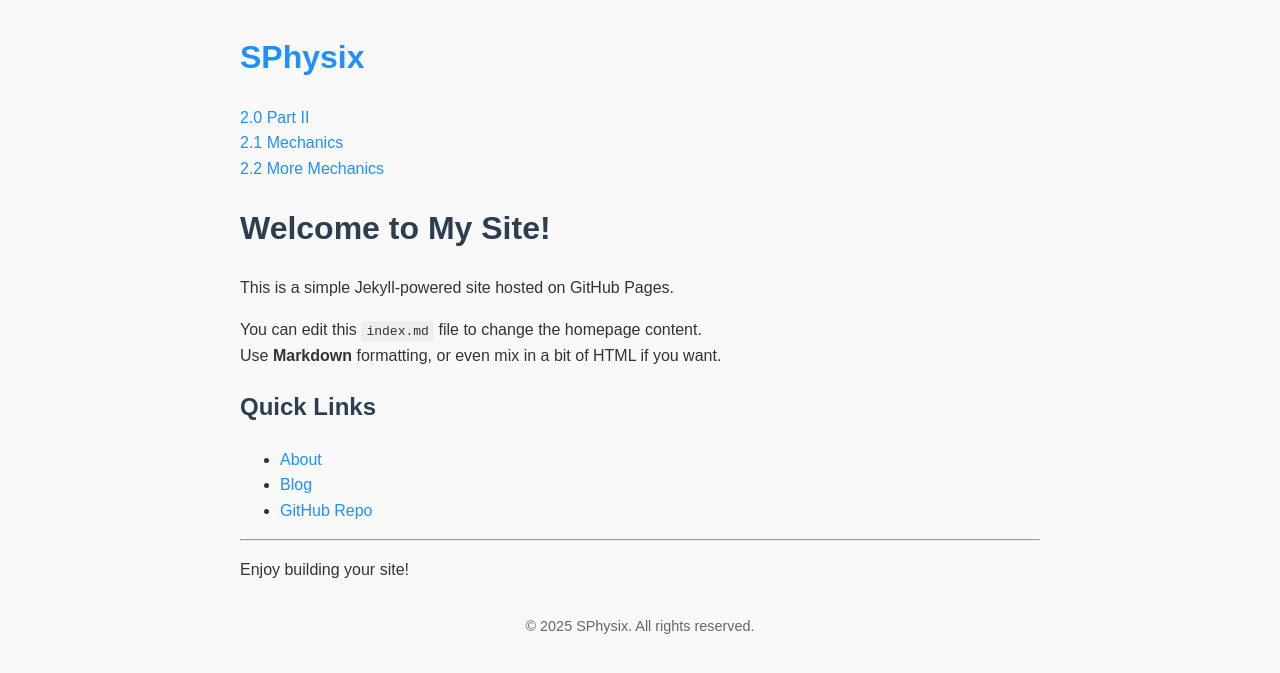
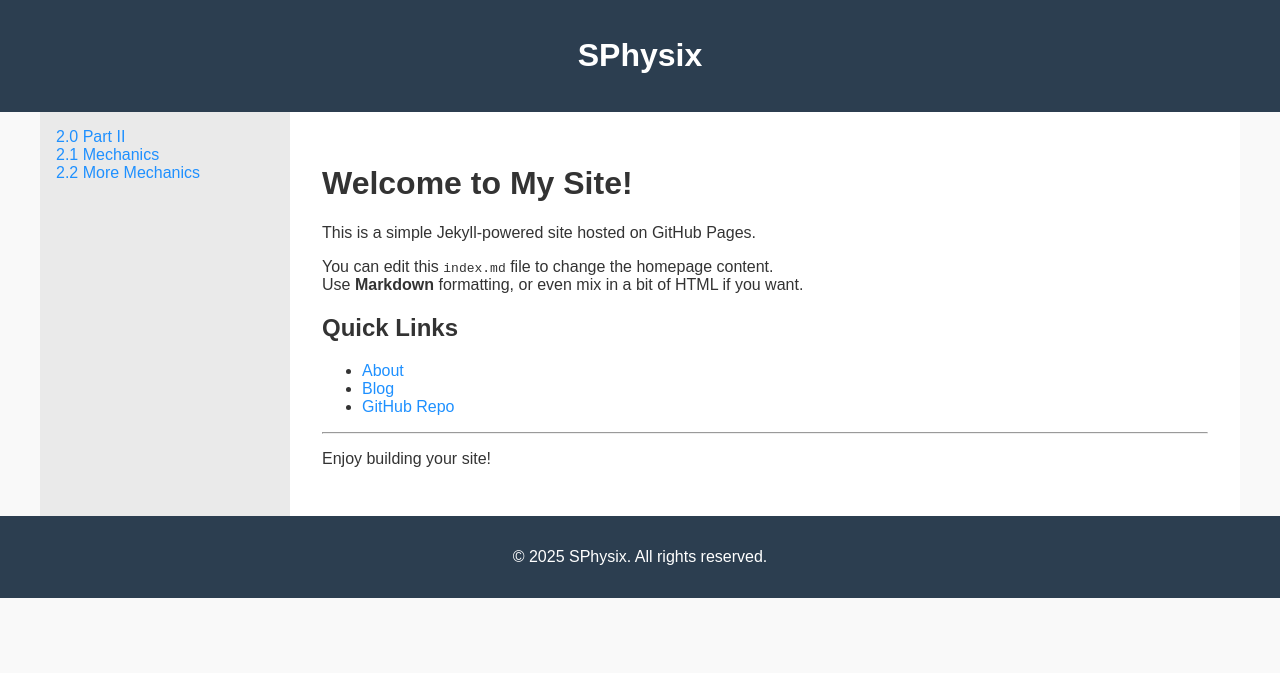
Before and after one commit to rplano/sphysix, a Jekyll site: the page built from index.md, in a window 1280 px wide. Shown: the top 673 px of the page. Built offline with Jekyll 4.4.1, drawn with Linux system fonts in a browser that asks for light colours.

Commit message:
Update style.css

```diff
--- a/assets/style.css
+++ b/assets/style.css
@@ -1,17 +1,41 @@
-/* style.css */
-
 body {
   font-family: Arial, sans-serif;
-  line-height: 1.6;
-  max-width: 800px;
-  margin: 2rem auto;
-  padding: 0 1rem;
-  background-color: #f9f9f9;
+  margin: 0;
+  padding: 0;
+  background: #f9f9f9;
   color: #333;
 }
 
-h1, h2, h3 {
-  color: #2c3e50;
+header, footer {
+  background: #2c3e50;
+  color: white;
+  text-align: center;
+  padding: 1em;
+}
+
+header a {
+  color: white;
+  text-decoration: none;
+}
+
+.container {
+  display: flex;
+  max-width: 1200px;
+  margin: 0 auto;
+}
+
+aside#sidebar {
+  width: 250px;
+  background: #eaeaea;
+  padding: 1em;
+  box-sizing: border-box;
+}
+
+main {
+  flex-grow: 1;
+  padding: 2em;
+  box-sizing: border-box;
+  background: white;
 }
 
 a {
@@ -22,36 +46,3 @@
 a:hover {
   text-decoration: underline;
 }
-
-code {
-  background-color: #eee;
-  padding: 0.2em 0.4em;
-  border-radius: 4px;
-  font-family: monospace;
-}
-
-pre {
-  background-color: #f4f4f4;
-  padding: 1em;
-  overflow-x: auto;
-  border-left: 4px solid #ccc;
-}
-
-nav {
-  background-color: #333;
-  padding: 1em;
-  text-align: center;
-}
-
-nav a {
-  color: white;
-  margin: 0 1em;
-  font-weight: bold;
-}
-
-footer {
-  margin-top: 2rem;
-  text-align: center;
-  color: #666;
-  font-size: 0.9em;
-}
```
